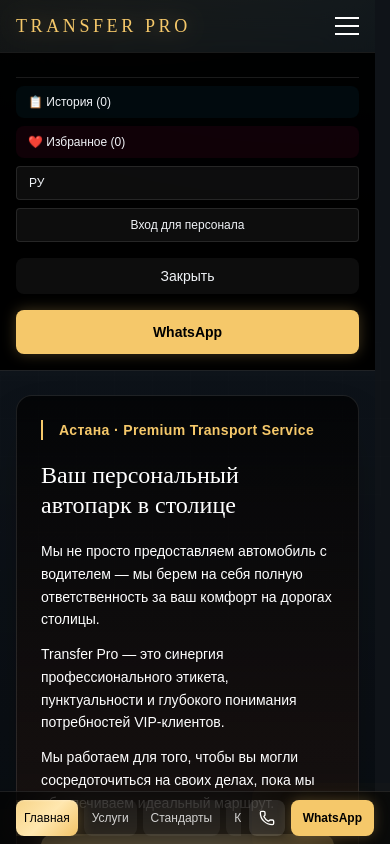
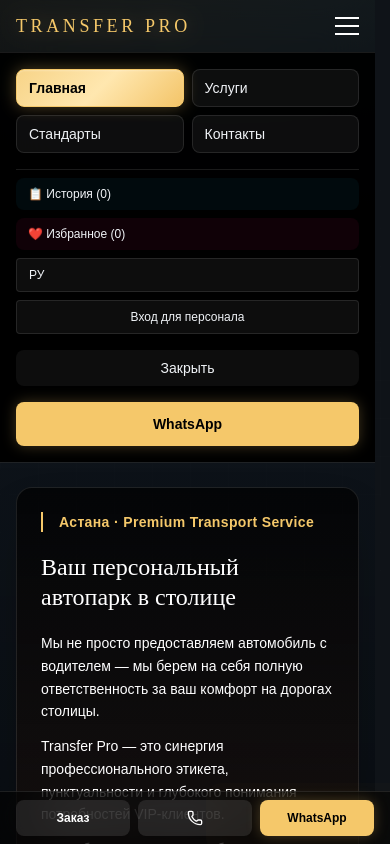
Before and after one commit to Alibek0301/TransferPro, a React (Vite) app: page / in a window 390 px wide. Both pictures are taken after a click on the button "Ещё". Shown: the top 844 px of the page. Built offline with nearby package versions, Linux system fonts and the light colour scheme.

Commit message:
Move mobile nav into top burger and keep 3 bottom actions

```diff
--- a/src/App.jsx
+++ b/src/App.jsx
@@ -1339,6 +1339,34 @@
         {mobileMenuOpen && (
           <div id="mobile-menu" className="md:hidden border-t border-white/10 bg-black/95">
             <nav className="flex flex-col gap-2 px-4 py-4 text-sm">
+              {role === 'client' && (
+                <div className="grid grid-cols-2 gap-2">
+                  <button
+                    onClick={() => { setMobileMenuOpen(false); setMobileTab('home') }}
+                    className={`w-full text-left py-2 px-3 rounded-lg border transition ${mobileTab === 'home' ? 'bg-accent text-black border-accent font-semibold' : 'bg-white/5 border-white/10 hover:border-white/20'}`}
+                  >
+                    {t.home}
+                  </button>
+                  <button
+                    onClick={() => { setMobileMenuOpen(false); setMobileTab('services') }}
+                    className={`w-full text-left py-2 px-3 rounded-lg border transition ${mobileTab === 'services' ? 'bg-accent text-black border-accent font-semibold' : 'bg-white/5 border-white/10 hover:border-white/20'}`}
+                  >
+                    {t.services}
+                  </button>
+                  <button
+                    onClick={() => { setMobileMenuOpen(false); setMobileTab('standards') }}
+                    className={`w-full text-left py-2 px-3 rounded-lg border transition ${mobileTab === 'standards' ? 'bg-accent text-black border-accent font-semibold' : 'bg-white/5 border-white/10 hover:border-white/20'}`}
+                  >
+                    {t.standards}
+                  </button>
+                  <button
+                    onClick={() => { setMobileMenuOpen(false); setMobileTab('contacts') }}
+                    className={`w-full text-left py-2 px-3 rounded-lg border transition ${mobileTab === 'contacts' ? 'bg-accent text-black border-accent font-semibold' : 'bg-white/5 border-white/10 hover:border-white/20'}`}
+                  >
+                    {t.contacts}
+                  </button>
+                </div>
+              )}
               <div className="border-t border-white/10 my-2 pt-2">
                 {role === 'client' && (
                   <>
@@ -1899,22 +1927,20 @@
         </div>
 
         <div className="border-t border-white/10 p-2 sm:p-3 bg-black/90 supports-[backdrop-filter]:bg-black/60 backdrop-blur-xl fixed bottom-0 left-0 right-0 md:hidden">
-          <div className="flex items-center justify-between gap-2 sm:gap-2.5 px-2">
-            <div className="flex gap-1.5 sm:gap-2 w-full overflow-x-auto">
-                <button onClick={() => setMobileTab('home')} className={`flex-1 text-center px-2 sm:px-3 py-2.5 sm:py-3 rounded-lg text-xs sm:text-sm font-medium whitespace-nowrap transition active:scale-95 ${mobileTab === 'home' ? 'bg-accent text-black font-bold shadow-md' : 'bg-white/5 text-white/80 hover:bg-white/10'}`} aria-label={t.home}>{t.home}</button>
-                <button onClick={() => setMobileTab('services')} className={`flex-1 text-center px-2 sm:px-3 py-2.5 sm:py-3 rounded-lg text-xs sm:text-sm font-medium whitespace-nowrap transition active:scale-95 ${mobileTab === 'services' ? 'bg-accent text-black font-bold shadow-md' : 'bg-white/5 text-white/80 hover:bg-white/10'}`} aria-label={t.services}>{t.services}</button>
-                <button onClick={() => setMobileTab('standards')} className={`flex-1 text-center px-2 sm:px-3 py-2.5 sm:py-3 rounded-lg text-xs sm:text-sm font-medium whitespace-nowrap transition active:scale-95 ${mobileTab === 'standards' ? 'bg-accent text-black font-bold shadow-md' : 'bg-white/5 text-white/80 hover:bg-white/10'}`} aria-label={t.standards}>{t.standards}</button>
-                <button onClick={() => setMobileTab('contacts')} className={`flex-1 text-center px-2 sm:px-3 py-2.5 sm:py-3 rounded-lg text-xs sm:text-sm font-medium whitespace-nowrap transition active:scale-95 ${mobileTab === 'contacts' ? 'bg-accent text-black font-bold shadow-md' : 'bg-white/5 text-white/80 hover:bg-white/10'}`} aria-label={t.contacts}>{t.contacts}</button>
-                <button onClick={() => setMobileTab('booking')} className={`flex-1 text-center px-2 sm:px-3 py-2.5 sm:py-3 rounded-lg text-xs sm:text-sm font-medium whitespace-nowrap transition active:scale-95 ${mobileTab === 'booking' ? 'bg-accent text-black font-bold shadow-md' : 'bg-white/5 text-white/80 hover:bg-white/10'}`} aria-label={t.booking}>{t.booking}</button>
-              </div>
-            <div className="flex gap-1.5 sm:gap-2">
-              <a href="tel:+77781556699" className="flex items-center justify-center px-2.5 sm:px-3 py-2.5 sm:py-3 rounded-lg bg-white/10 text-white text-xs sm:text-sm font-bold whitespace-nowrap hover:bg-white/15 active:scale-95 transition shadow-md" aria-label="Позвонить">
+          <div className="grid grid-cols-3 gap-2 px-2">
+            <button
+              onClick={() => setMobileTab('booking')}
+              className={`flex items-center justify-center px-2.5 sm:px-3 py-2.5 sm:py-3 rounded-lg text-xs sm:text-sm font-bold whitespace-nowrap transition active:scale-95 shadow-md ${mobileTab === 'booking' ? 'bg-accent text-black' : 'bg-white/10 text-white hover:bg-white/15'}`}
+              aria-label={t.booking}
+            >
+              {t.booking}
+            </button>
+            <a href="tel:+77781556699" className="flex items-center justify-center px-2.5 sm:px-3 py-2.5 sm:py-3 rounded-lg bg-white/10 text-white text-xs sm:text-sm font-bold whitespace-nowrap hover:bg-white/15 active:scale-95 transition shadow-md" aria-label="Позвонить">
                 <Phone className="w-4 h-4" />
-              </a>
-              <div className="relative">
-                <div className="absolute inset-0 rounded-lg bg-accent/30 animate-ping pointer-events-none" />
-                <a href={whatsappHref} target="_blank" rel="noreferrer" className="relative block px-3 sm:px-4 py-2.5 sm:py-3 rounded-lg bg-accent text-black text-xs sm:text-sm font-bold whitespace-nowrap hover:bg-accent/90 active:scale-95 transition shadow-md">{t.whatsapp}</a>
-              </div>
+            </a>
+            <div className="relative">
+              <div className="absolute inset-0 rounded-lg bg-accent/30 animate-ping pointer-events-none" />
+              <a href={whatsappHref} target="_blank" rel="noreferrer" className="relative block w-full text-center px-3 sm:px-4 py-2.5 sm:py-3 rounded-lg bg-accent text-black text-xs sm:text-sm font-bold whitespace-nowrap hover:bg-accent/90 active:scale-95 transition shadow-md">{t.whatsapp}</a>
             </div>
           </div>
         </div>
```
